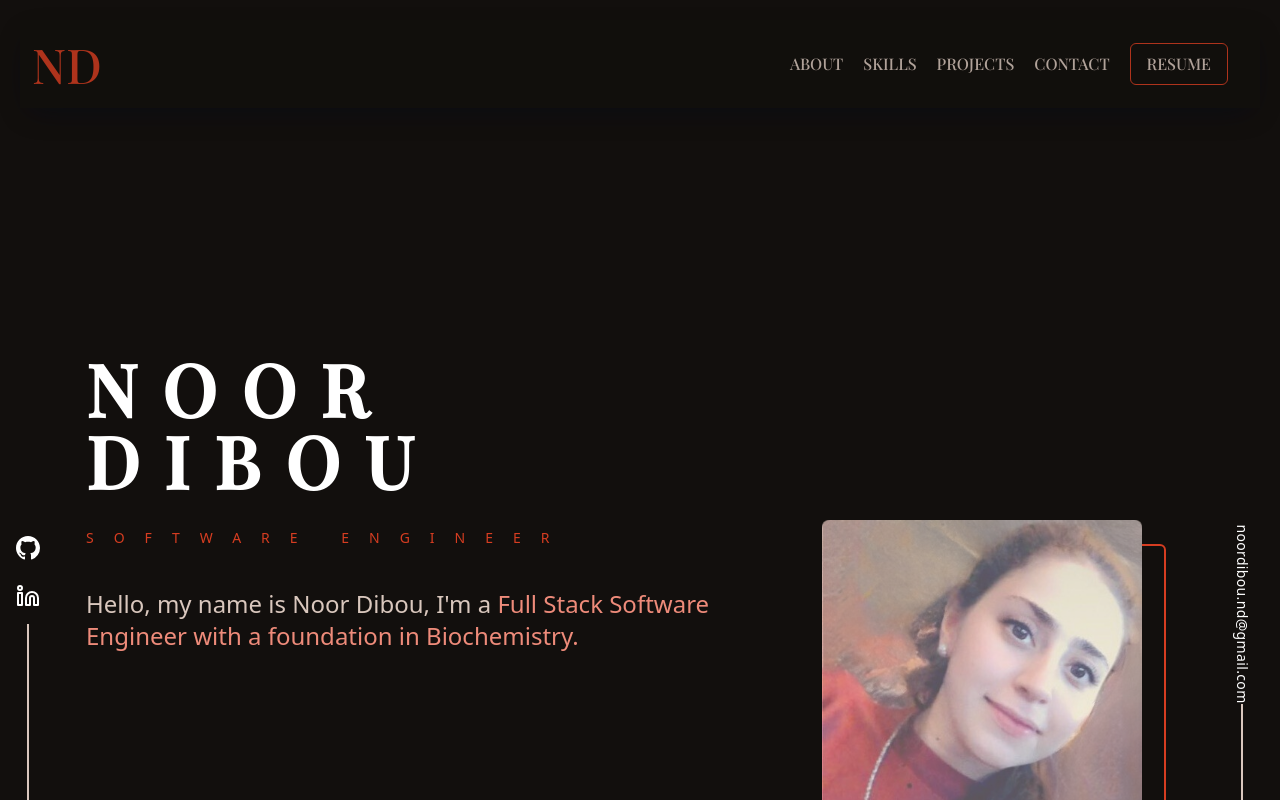
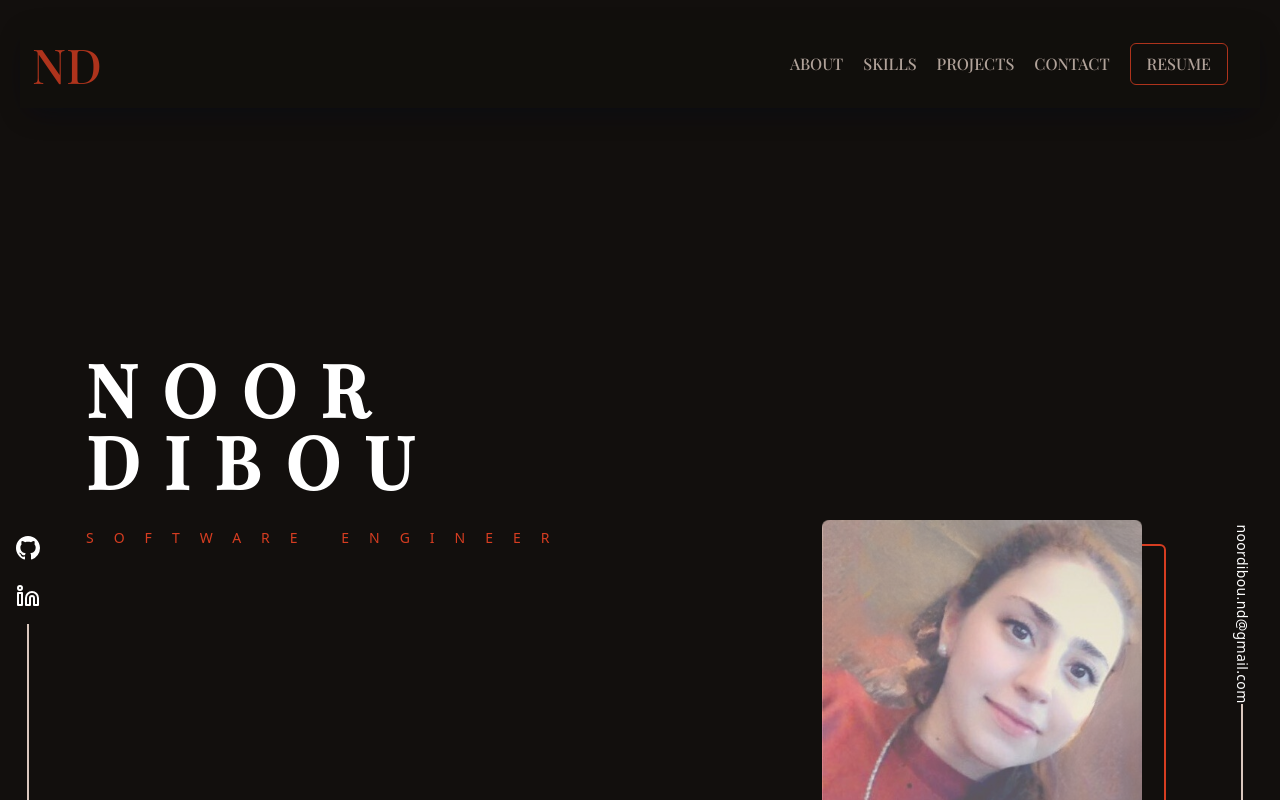
Before and after one commit to Noordibou/Portfolio, a Next.js app: page / in a window 1280 px wide. Built offline with nearby package versions, Linux system fonts and the light colour scheme.

Commit message:
removing react-spring

```diff
--- a/components/Hero.tsx
+++ b/components/Hero.tsx
@@ -1,5 +1,5 @@
 import React, { useState, useEffect } from 'react';
-import { useTransition, animated } from 'react-spring';
+// import { useTransition, animated } from 'react-spring';
 import Image from 'next/image';
 import { motion } from 'framer-motion';
 
@@ -20,11 +20,11 @@ export default function Hero() {
         return () => clearInterval(interval);
     }, []);
 
-    const transitions = useTransition(currentTextIndex, {
-        from: { opacity: 0 },
-        enter: { opacity: 1 },
-        leave: { opacity: 0 },
-    });
+    // const transitions = useTransition(currentTextIndex, {
+    //     from: { opacity: 0 },
+    //     enter: { opacity: 1 },
+    //     leave: { opacity: 0 },
+    // });
 
 
     return (
@@ -47,11 +47,11 @@ export default function Hero() {
 
                 <div>
                     <div className='relative mr-3 pd-2 text-xl lgl:text-2xl text-textDark'>
-                    {transitions((style, item) => (
+                    {/* {transitions((style, item) => (
                             <animated.div key={item} style={{ ...style, position: 'absolute' }}>
                               Hello, my name is Noor Dibou, I'm a <span className='text-textLight'> {text[item]}</span>
-                            </animated.div>
-                        ))}
+                            </animated.div> */}
+                        {/* ))} */}
                     </div>
                 </div>
                 </div>
```
